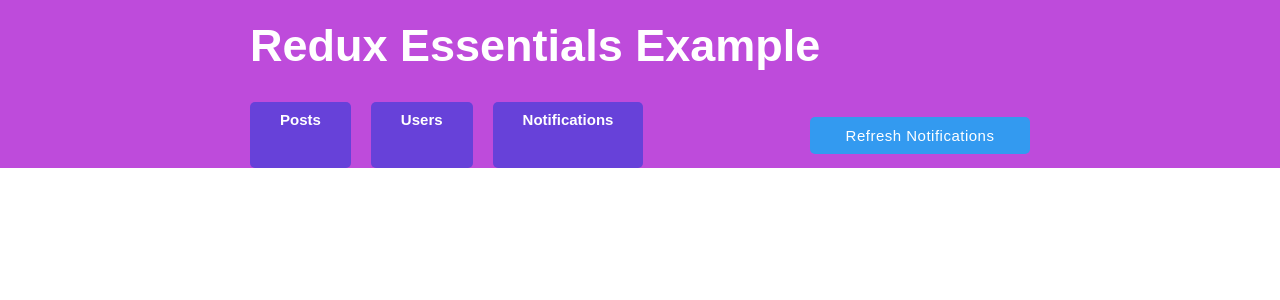
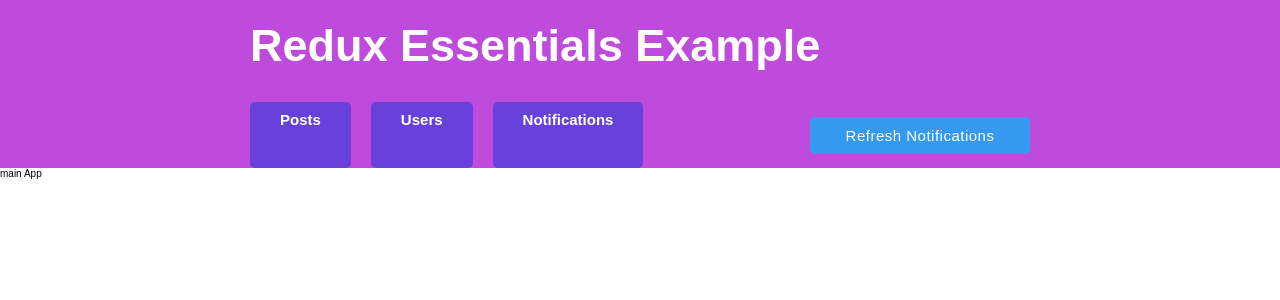
Before and after one commit to Armin-Fullstack/Redux-blog-app, a React (Vite) app: page / in a window 1280 px wide. Shown: the top 300 px of the page. Built offline with nearby package versions, Linux system fonts and the light colour scheme; the HTML template or start-up script is replaced by a standard one.

Commit message:
feat: implemented Routes

```diff
--- a/package.json
+++ b/package.json
@@ -11,7 +11,8 @@
   },
   "dependencies": {
     "react": "^18.2.0",
-    "react-dom": "^18.2.0"
+    "react-dom": "^18.2.0",
+    "react-router-dom": "^6.16.0"
   },
   "devDependencies": {
     "@types/react": "^18.2.15",
--- a/src/App.tsx
+++ b/src/App.tsx
@@ -1,7 +1,18 @@
+import { BrowserRouter, Routes, Route } from "react-router-dom";
 import Header from "./components/Header";
 
 export default function App(): JSX.Element {
   return (
+    <>
     <Header />
+    <BrowserRouter>
+      <Routes>
+          <Route path="/" element={<p>main App</p>}/>
+          <Route path="users" element={<p>Users</p>}/>
+          <Route path="notifications" element={<p>notifications</p>}/>
+          <Route path="posts" element={<p>Posts</p>}/>
+      </Routes>
+    </BrowserRouter>
+    </>
   )
 }
```
Also changed, not shown: 1 other file (tests, documents, lock files or other folders).
